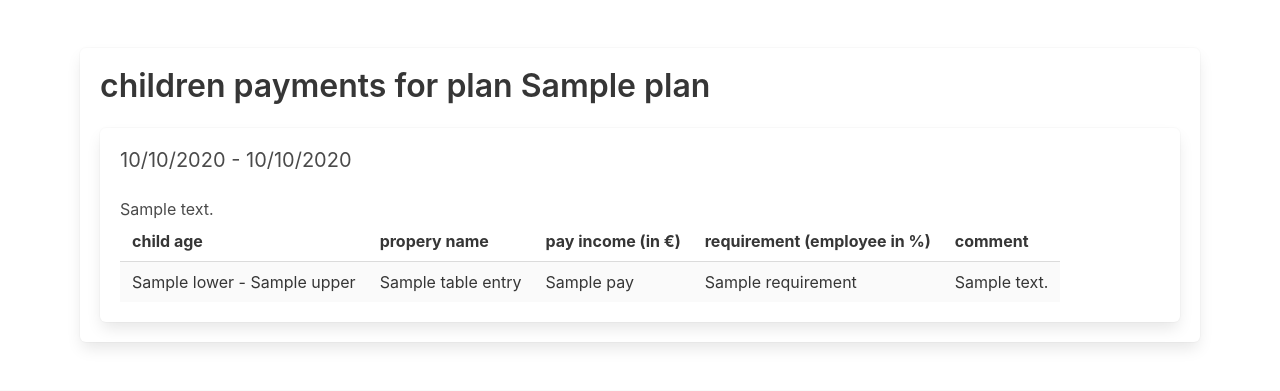
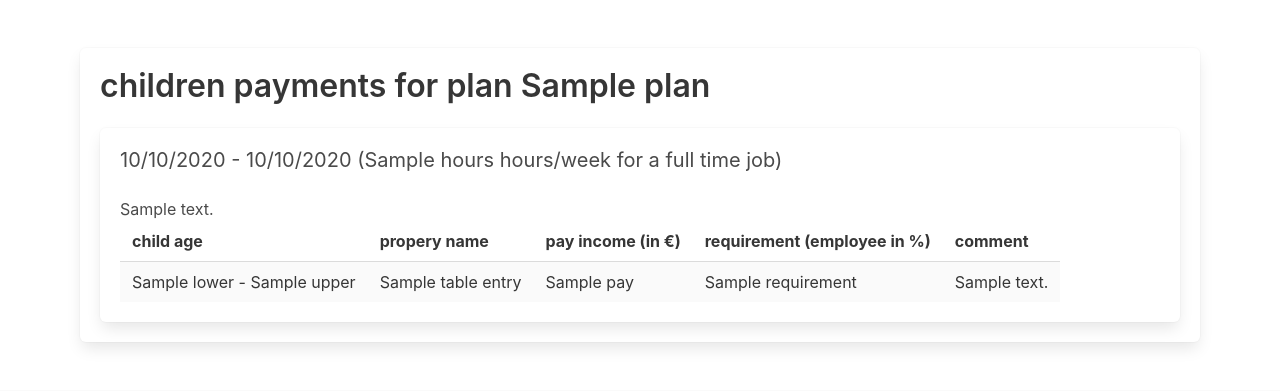
Before and after one commit to eenemeene/kitamanager, a Django app: template django-kitamanager/kitamanager/templates/kitamanager/childpayment_detail.html in a window 1280 px wide. Shown: the part 52-443 px from the top of the page. Run offline with Django 5.2, Linux system fonts and the light colour scheme; the template is opened without the code that fills it: most values are stand-ins (such as "Sample title", 1, 10 or a date in 2020).

Commit message:
feat: add hours field to child payment table
That's required to configure what a full time job actually is. So if
hours is 39,4 hours/week and requirement = 1, then 39.4 hours/week are
required.

```diff
--- a/django-kitamanager/kitamanager/models/child_payment.py
+++ b/django-kitamanager/kitamanager/models/child_payment.py
@@ -37,6 +37,9 @@ class ChildPaymentTable(models.Model):
     plan = models.ForeignKey("ChildPaymentPlan", on_delete=models.CASCADE, related_name="tables")
     start = models.DateField(help_text=_("start date"))
     end = models.DateField(help_text=_("end date"))
+    hours = models.DecimalField(
+        max_digits=4, decimal_places=2, default=39.40, help_text=_("weekly working hours for full time")
+    )
     comment = models.TextField(blank=True)
 
     def __str__(self):
--- a/django-kitamanager/kitamanager/templates/kitamanager/childpayment_detail.html
+++ b/django-kitamanager/kitamanager/templates/kitamanager/childpayment_detail.html
@@ -10,7 +10,7 @@
     {% for table in object_list %}
     <div class="box">
     <h6 class="subtitle">
-      {{ table.start|date:"SHORT_DATE_FORMAT" }} - {{ table.end|date:"SHORT_DATE_FORMAT" }}
+      {{ table.start|date:"SHORT_DATE_FORMAT" }} - {{ table.end|date:"SHORT_DATE_FORMAT" }} ({{ table.hours }} {%translate "hours/week for a full time job" %})
     </h6>
     {% if table.comment %}
     <p>
```
Also changed, not shown: django-kitamanager/kitamanager/migrations/0003_childpaymenttable_hours.py (added).
